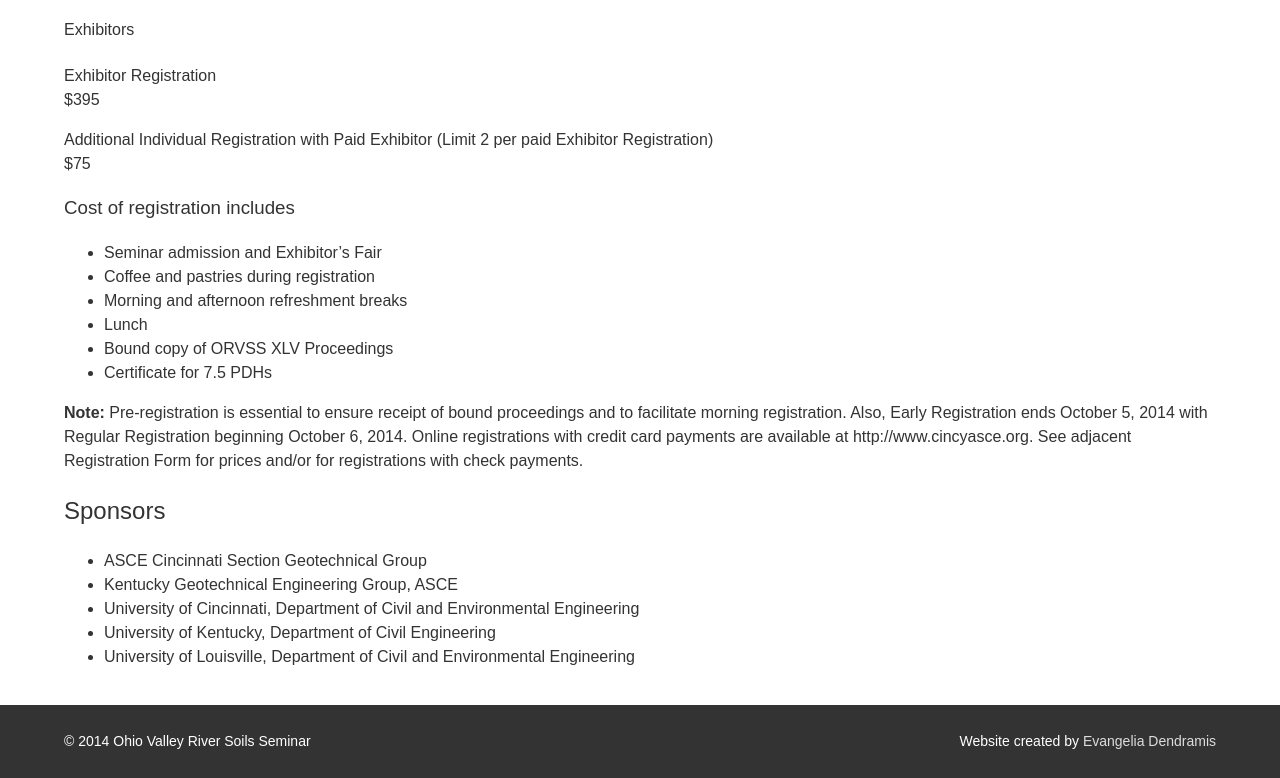
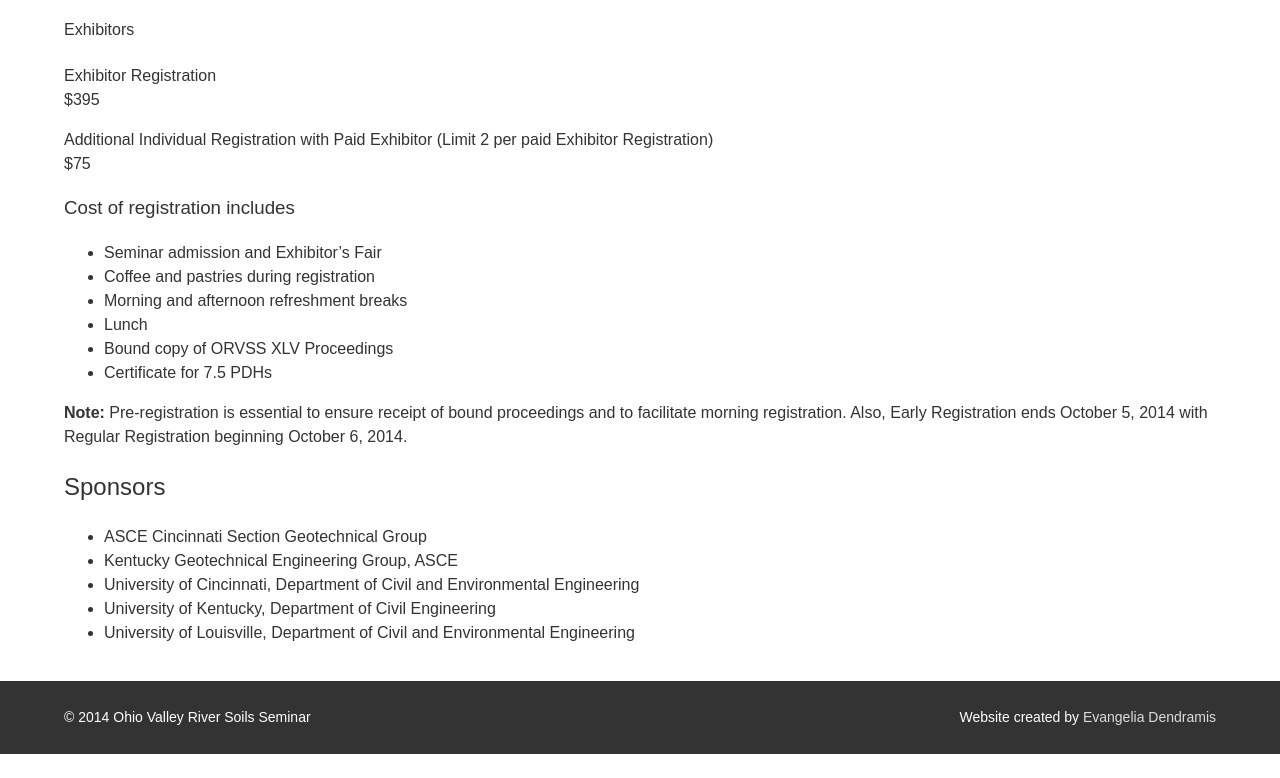
Before and after one commit to cincyasce/orvss-2014, a website: page src/index.html in a window 1280 px wide. Shown: the part 4370-5148 px from the top of the page. After the commit the page ends 5124 px from the top, so only its background shows below. Drawn offline with Linux system fonts and the light colour scheme.

Commit message:
removing reference to asce

```diff
--- a/src/index.html
+++ b/src/index.html
@@ -300,7 +300,7 @@
           <li>Certificate for 7.5 PDHs</li>
         </ul>
 
-        <p><strong>Note:</strong> Pre-registration is essential to ensure receipt of bound proceedings and to facilitate morning registration. Also, Early Registration ends October 5, 2014 with Regular Registration beginning October 6, 2014. Online registrations with credit card payments are available at http://www.cincyasce.org. See adjacent Registration Form for prices and/or for registrations with check payments.</p>
+        <p><strong>Note:</strong> Pre-registration is essential to ensure receipt of bound proceedings and to facilitate morning registration. Also, Early Registration ends October 5, 2014 with Regular Registration beginning October 6, 2014.</p>
 
         <h2 id="sponsors">Sponsors</h2>
 
```
